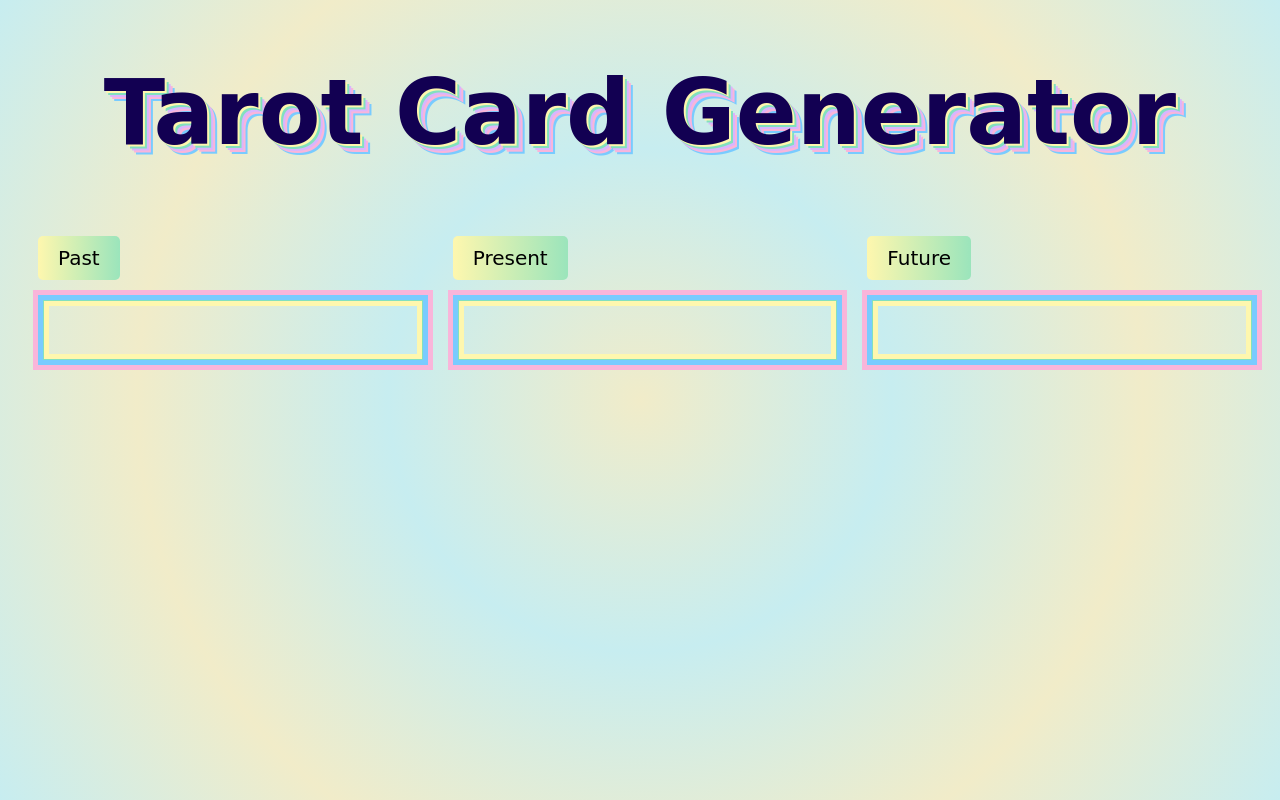
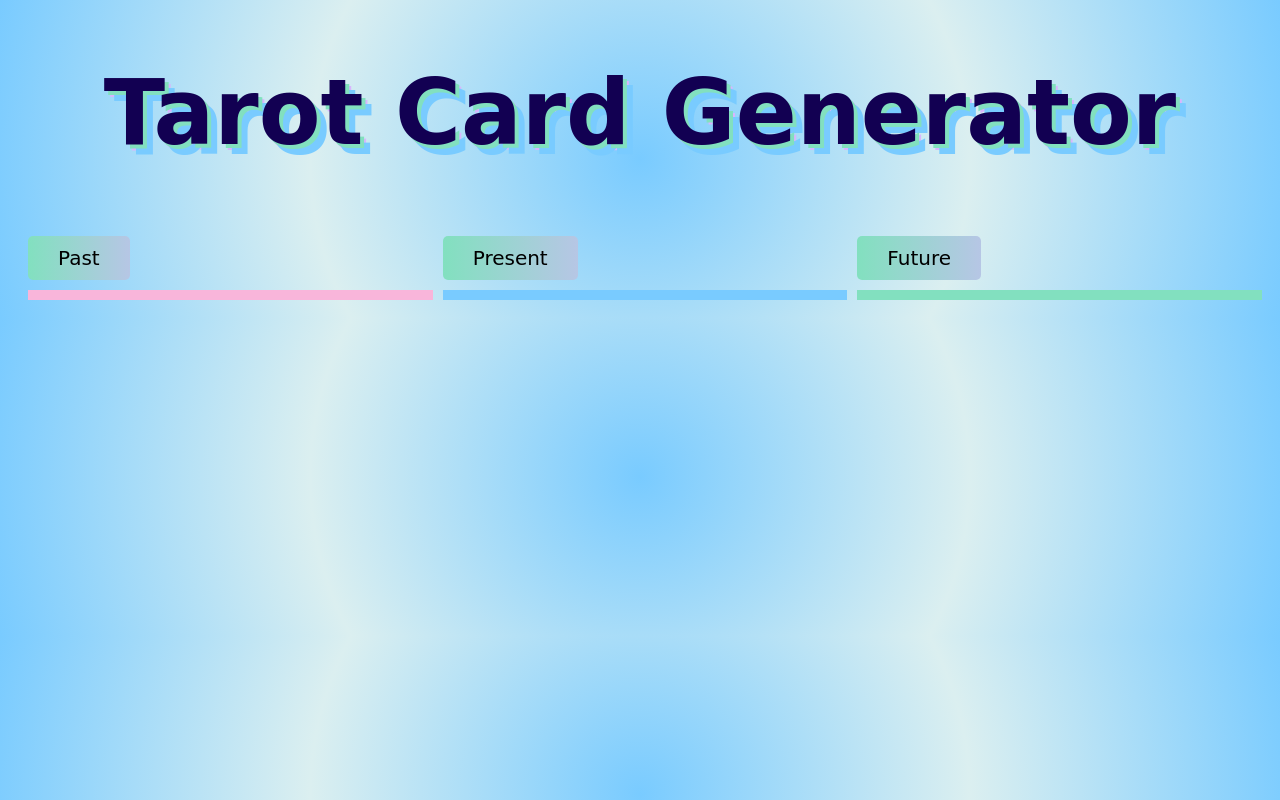
Before and after one commit to DanielaBerlin/Mystic-Oracle, a plain HTML site: page intro.html in a window 1280 px wide. Drawn offline with Linux system fonts and the light colour scheme; a web font is replaced by a local one.

Commit message:
Refactor CSS for improved UX

```diff
--- a/introstyles.css
+++ b/introstyles.css
@@ -10,7 +10,7 @@
 
 html {
   margin: 0;
-  background: radial-gradient(circle, #f9b5da, #79cbff, #f9b5da, #79cbff);
+  background: radial-gradient(circle, #79cbff, #dbeff0, #79cbff);
 }
 
 h1 {
@@ -19,9 +19,9 @@ h1 {
   font-weight: 600;
   font-family: 'Pirata one', cursive;
   color: var(--dark);
-  text-shadow: 2px 2px 0px var(--yellow), 4px 4px 0px var(--green),
-    6px 6px 0px var(--purple), 8px 8px 0px var(--pink);
-  padding-bottom: 15px;
+  text-shadow: 4px 4px 0px var(--green),
+    6px 6px 0px var(--blue);
+  padding-bottom: 5px;
 }
 
 h2 {
@@ -30,11 +30,10 @@ h2 {
   font-weight: 600;
   font-family: 'Pirata one', cursive;
   color: var(--dark);
-  text-shadow: 2px 2px 0px var(--yellow), 4px 4px 0px var(--green),
-    6px 6px 0px var(--purple), 8px 8px 0px var(--pink);
+  text-shadow: 4px 4px 0px var(--green),
+    6px 6px 0px var(--blue);
   padding-left: 110px;
-  padding-bottom: 15px;
-  padding-top: 15px;
+  padding-bottom: 5px;
 }
 
 p,
@@ -46,14 +45,14 @@ p,
   color: var(--dark);
   padding: 110px;
   padding-bottom: 10px;
-  padding-top: 15px;
+  padding-top: 5px;
 }
 
 .button {
   display: flex;
+  color: var(--dark);
   background: linear-gradient(
     to right,
-    var(--yellow),
     var(--green),
     var(--purple),
     var(--pink),
--- a/styles.css
+++ b/styles.css
@@ -10,9 +10,7 @@
 
 html {
   margin: 0;
-  background: radial-gradient(circle, #f1ecc9, #c7edf0, #f1ecc9, #c7edf0);
-  width: 100vw;
-  height: 100vh;
+  background: radial-gradient(circle, #79cbff, #dbeff0, #79cbff);
 }
 
 h1 {
@@ -21,9 +19,8 @@ h1 {
   font-weight: 600;
   font-family: 'Pirata one', cursive;
   color: var(--dark);
-  text-shadow: 2px 2px 0px var(--yellow), 4px 4px 0px var(--green),
-    6px 6px 0px var(--purple), 8px 8px 0px var(--pink),
-    10px 10px 0px var(--blue);
+  text-shadow: 4px 4px 0px var(--green),10px 10px 0px var(--blue),
+    6px 6px 0px var(--purple);
 }
 
 .card-container {
@@ -41,7 +38,6 @@ h1 {
 .button {
   background: linear-gradient(
     to right,
-    var(--yellow),
     var(--green),
     var(--purple),
     var(--pink),
@@ -50,12 +46,12 @@ h1 {
   background-size: 500% auto;
   font-family: 'Pirata one', cursive;
   transition: background-position 0.5s ease;
-  padding: 10px 20px;
+  padding: 10px 30px;
   border: none;
   border-radius: 5px;
   font-size: 20px;
   cursor: pointer;
-  margin-left: 20px;
+  margin-left: 10px;
   margin-bottom: 10px;
 }
 
@@ -66,7 +62,7 @@ h1 {
 .card {
   color: var(--dark);
   padding: 5px;
-  margin-left: 15px;
+  margin-left: 10px;
 }
 
 .card ul {
@@ -92,30 +88,24 @@ h1 {
 }
 
 .past {
-  line-height: 30px;
   font-weight: bold;
   color: #120052;
-  padding: 40px;
-  box-shadow: inset #f9b5da 0 0 0 5px, inset #d9b5fe 0 0 0 1px,
-    inset #79cbff 0 0 0 10px, inset #82e0bf 0 0 0 11px, inset #fef7ae 0 0 0 16px;
+  padding: 5px;
+  box-shadow: inset #f9b5da 0 0 0 5px;
 }
 
 .present {
-  line-height: 30px;
   font-weight: bold;
   color: #120052;
-  padding: 40px;
-  box-shadow: inset #f9b5da 0 0 0 5px, inset #d9b5fe 0 0 0 1px,
-    inset #79cbff 0 0 0 10px, inset #82e0bf 0 0 0 11px, inset #fef7ae 0 0 0 16px;
+  padding: 5px;
+  box-shadow: inset #79cbff 0 0 0 5px;
 }
 
 .future {
-  line-height: 30px;
   font-weight: bold;
   color: #120052;
-  padding: 40px;
-  box-shadow: inset #f9b5da 0 0 0 5px, inset #d9b5fe 0 0 0 1px,
-    inset #79cbff 0 0 0 10px, inset #82e0bf 0 0 0 11px, inset #fef7ae 0 0 0 16px;
+  padding: 5px;
+  box-shadow: inset #82e0bf 0 0 0 5px;
 }
 
 @media (max-width: 768px) {
```
Also changed, not shown: index.html (+0 -1 lines).
